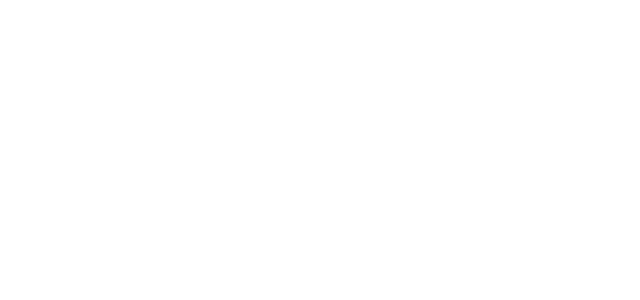
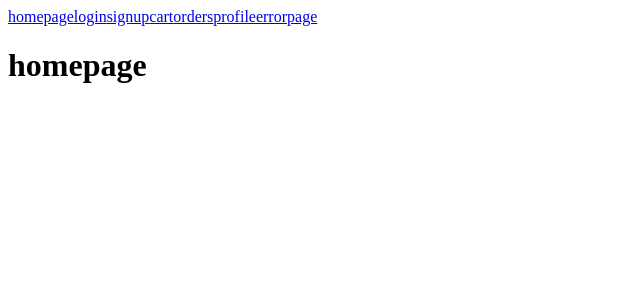
Before and after one commit to nasagaurav/react-g-routing, a React (Create React App) app: page / in a window 1280 px wide. Shown: the top 300 px of the page, without its empty margins (0-640 px from the left). Built offline with nearby package versions, Linux system fonts and the light colour scheme.

Commit message:
added-header

```diff
--- a/src/App.js
+++ b/src/App.js
@@ -1,9 +1,10 @@
 import React from 'react';
-import { BrowserRouter, Route, Routes } from 'react-router-dom';
+import { BrowserRouter, Route, Routes, Link } from 'react-router-dom';
 
 export default function App() {
-  return;
+  return (
     <BrowserRouter>
+      <Header />
       <Routes>
         <Route path="" element={<h1>homepage</h1>} />
         <Route path="login" element={<h1>login</h1>} />
@@ -13,5 +14,20 @@
         <Route path="profile" element={<h1>profile</h1>} />
         <Route path="errorpage" element={<h1>errorpage</h1>} />
       </Routes>
-  </BrowserRouter>;
+    </BrowserRouter>
+  );
 }
+
+function Header() {
+  return (
+    <header>
+      <Link to="">homepage</Link>
+      <Link to="/login">login</Link>
+      <Link to="/signup">signup</Link>
+      <Link to="/cart">cart</Link>
+      <Link to="/orders">orders</Link>
+      <Link to="/profile">profile</Link>
+      <Link to="/errorpage">errorpage</Link>
+    </header>
+  );
+}
```
Lines whose indentation alone changed are shown as unchanged.
